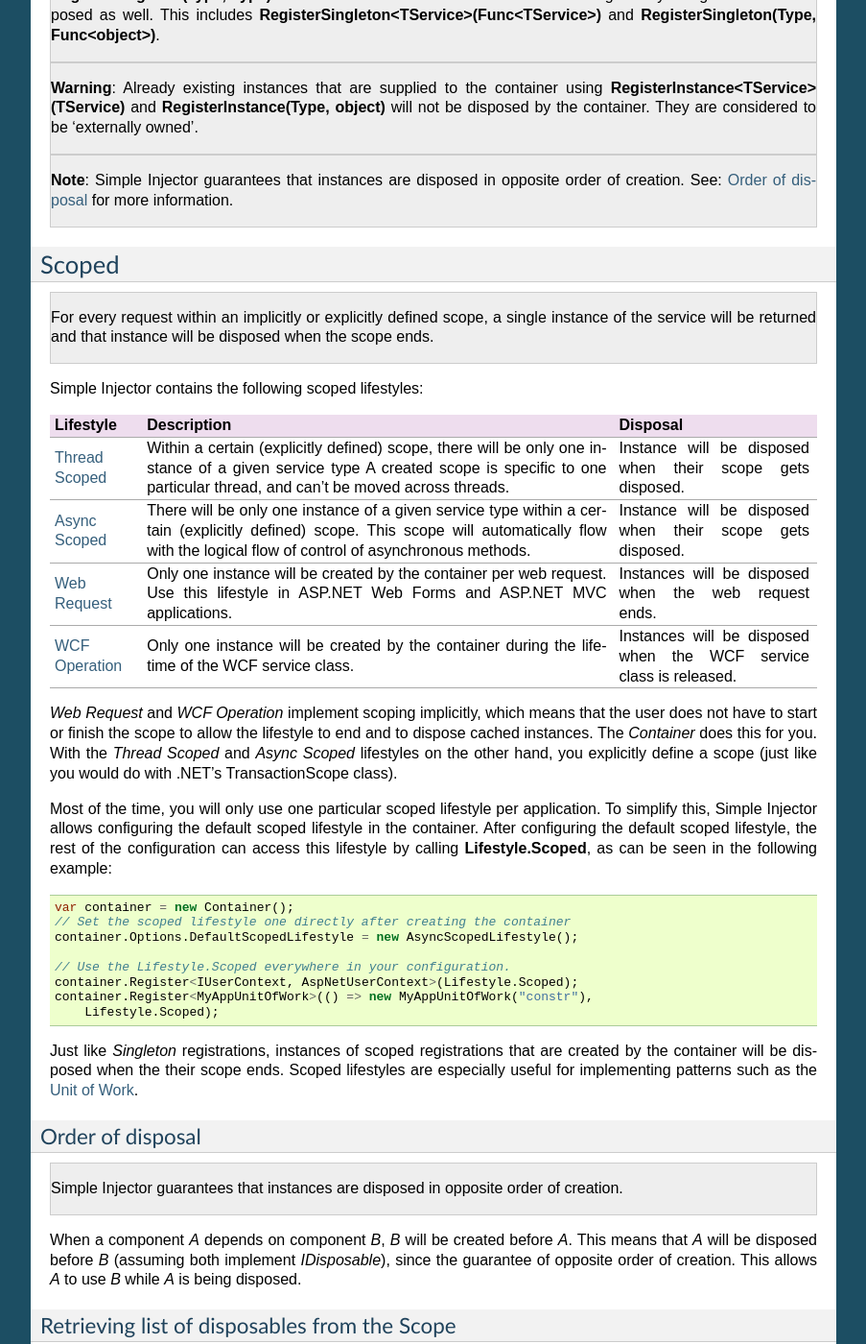
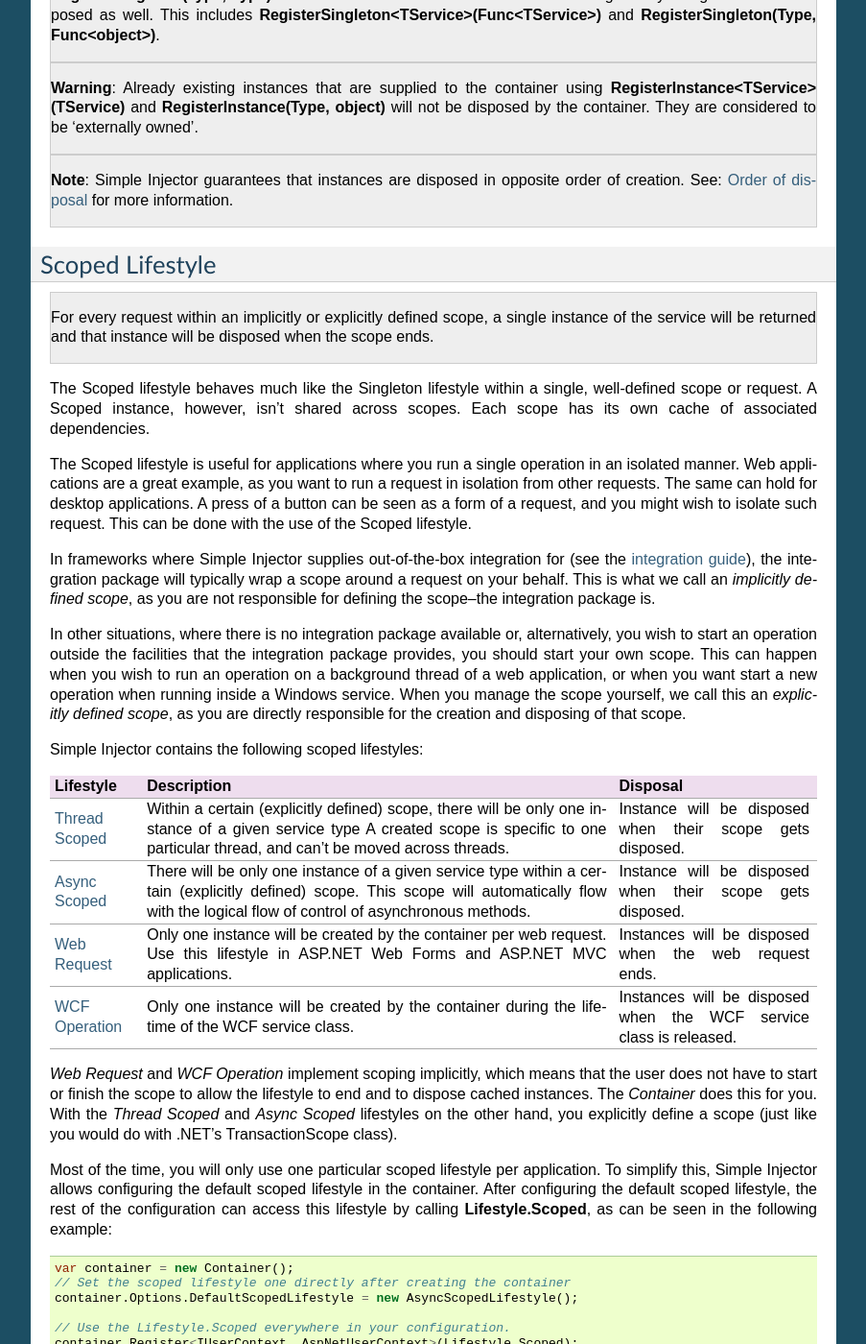
Before and after one commit to simpleinjector/Documentation, a Sphinx documentation site: the page built from source/lifetimes.rst, in a window 1280 px wide and 1400 px high, scrolled down 2381 px. Shown: the whole window at 96% size, without its empty margins (198-1101 px from the left). Built offline with Sphinx 7.4.7, drawn with Linux system fonts in a browser that asks for light colours; some of the changed text lies outside the part shown.

Commit message:
Improved Scoped Lifestyle description

```diff
--- a/source/lifetimes.rst
+++ b/source/lifetimes.rst
@@ -36,8 +36,8 @@ Further reading:
 
 .. _Transient:
 
-Transient
-=========
+Transient Lifestyle
+===================
 
 .. container:: Note
 
@@ -69,8 +69,8 @@ The next example instantiates a new *RealService* instance on each call by using
 
 .. _Singleton:
 
-Singleton
-=========
+Singleton Lifestyle
+===================
 
 .. container:: Note
 
@@ -128,12 +128,20 @@ Registration for concrete singletons is necessarily, because unregistered concre
 
 .. _Scoped:
 
-Scoped
-======
+Scoped Lifestyle
+================
 
 .. container:: Note
 
     For every request within an implicitly or explicitly defined scope, a single instance of the service will be returned and that instance will be disposed when the scope ends.
+
+The Scoped lifestyle behaves much like the Singleton lifestyle within a single, well-defined scope or request. A Scoped instance, however, isn't shared across scopes. Each scope has its own cache of associated dependencies.
+
+The Scoped lifestyle is useful for applications where you run a single operation in an isolated manner. Web applications are a great example, as you want to run a request in isolation from other requests. The same can hold for desktop applications. A press of a button can be seen as a form of a request, and you might wish to isolate such request. This can be done with the use of the Scoped lifestyle.
+
+In frameworks where Simple Injector supplies out-of-the-box integration for (see the :doc:`integration guide <integration>`), the integration package will typically wrap a scope around a request on your behalf. This is what we call an *implicitly defined scope*, as you are not responsible for defining the scope–the integration package is.
+
+In other situations, where there is no integration package available or, alternatively, you wish to start an operation outside the facilities that the integration package provides, you should start your own scope. This can happen when you wish to run an operation on a background thread of a web application, or when you want start a new operation when running inside a Windows service. When you manage the scope yourself, we call this an *explicitly defined scope*, as you are directly responsible for the creation and disposing of that scope.
 
 Simple Injector contains the following scoped lifestyles:
 
@@ -194,21 +202,22 @@ Retrieving list of disposables from the Scope
 
 By calling **Scope.GetDisposables**, the scope's created, and cached, *Scoped* instances that implement `IDisposable` are returned. This list of instances will get disposed automatically, when the `Scope` instance is disposed.
 
-Retrieving the disposable instances, however, can be especially beneficial whenever you require asynchronous disposal. It is impossible for Simple Injector to apply asynchronous disposal, because that requires a framework-supplied abstraction that allows asynchronous disposal, e.g an `IAsyncDisposable`. Such abstraction however does not exist.
+Retrieving the disposable instances, however, can be especially beneficial whenever you require asynchronous disposal. It is impossible for Simple Injector to apply asynchronous disposal, because that requires a framework-supplied abstraction that allows asynchronous disposal, e.g an `IAsyncDisposable`. Such abstraction however does not exist (yet).
 
 To mitigate this, you can define your own abstraction that allows disposable objects to flush themselves asynchronously, in such way that their `Dispose()` will not cause any blocking operations. Using the **Scope.GetDisposables** method, the following code can be used before disposing the `Scope` instance:
 
 .. code-block:: c#
 
-    foreach (var disposable = scope.GetDisposables().Reverse())
-        if (disposable is IAsyncFlushable flushable)
-            await flushable.FlushAsync();
+    foreach (var flushable = scope.GetDisposables().OfType<IAsyncFlushable>().Reverse())
+    {
+        await flushable.FlushAsync();
+    }
 
 .. _PerLifetimeScope:
 .. _ThreadScoped:
 
-Thread Scoped
-=============
+Thread Scoped Lifestyle
+=======================
 
 .. container:: Note
 
@@ -268,8 +277,8 @@ Scopes can be nested and each scope will get its own set of instances:
 .. _PerWebAPIRequest:
 .. _AsyncScoped:
 
-Async Scoped (async/await)
-==========================
+Async Scoped Lifestyle (async/await)
+====================================
 
 .. container:: Note
 
@@ -332,8 +341,8 @@ Scopes can be nested and each scope will get its own set of instances:
 .. _PerWebRequest:
 .. _WebRequest:
 
-Web Request
-===========
+Web Request Lifestyle
+=====================
 
 .. container:: Note
 
@@ -376,8 +385,8 @@ SynchronizationContext <https://vegetarianprogrammer.blogspot.de/2012/12/underst
 .. _PerWcfOperation:
 .. _WcfOperation:
 
-WCF Operation
-=============
+WCF Operation Lifestyle
+=======================
 
 .. container:: Note
 
@@ -401,8 +410,8 @@ For more information about integrating Simple Injector with WCF, please see the
 
 .. _PerGraph:
 
-Per Graph
-=========
+Per Graph Lifestyle
+===================
 
 .. container:: Note
 
@@ -412,8 +421,8 @@ Compared to **Transient**, there will be just a single instance per explicit cal
 
 .. _InstancePerDependency:
 
-Instance Per Dependency
-=======================
+Instance Per Dependency Lifestyle
+=================================
 
 .. container:: Note
 
@@ -425,8 +434,8 @@ This lifestyle is deliberately left out of Simple Injector, because its usefulne
 
 .. _PerThread:
 
-Per Thread
-==========
+Per Thread Lifestyle
+====================
 
 .. container:: Note
 
@@ -436,8 +445,8 @@ This lifestyle is deliberately left out of Simple Injector because :ref:`it is c
 
 .. _PerHttpSession:
 
-Per HTTP Session
-================
+Per HTTP Session Lifestyle
+==========================
 
 .. container:: Note
 
@@ -447,8 +456,8 @@ This lifestyle is deliberately left out of Simple Injector because `it is be use
 
 .. _Hybrid:
 
-Hybrid
-======
+Hybrid Lifestyle
+================
 
 .. container:: Note
 
```
